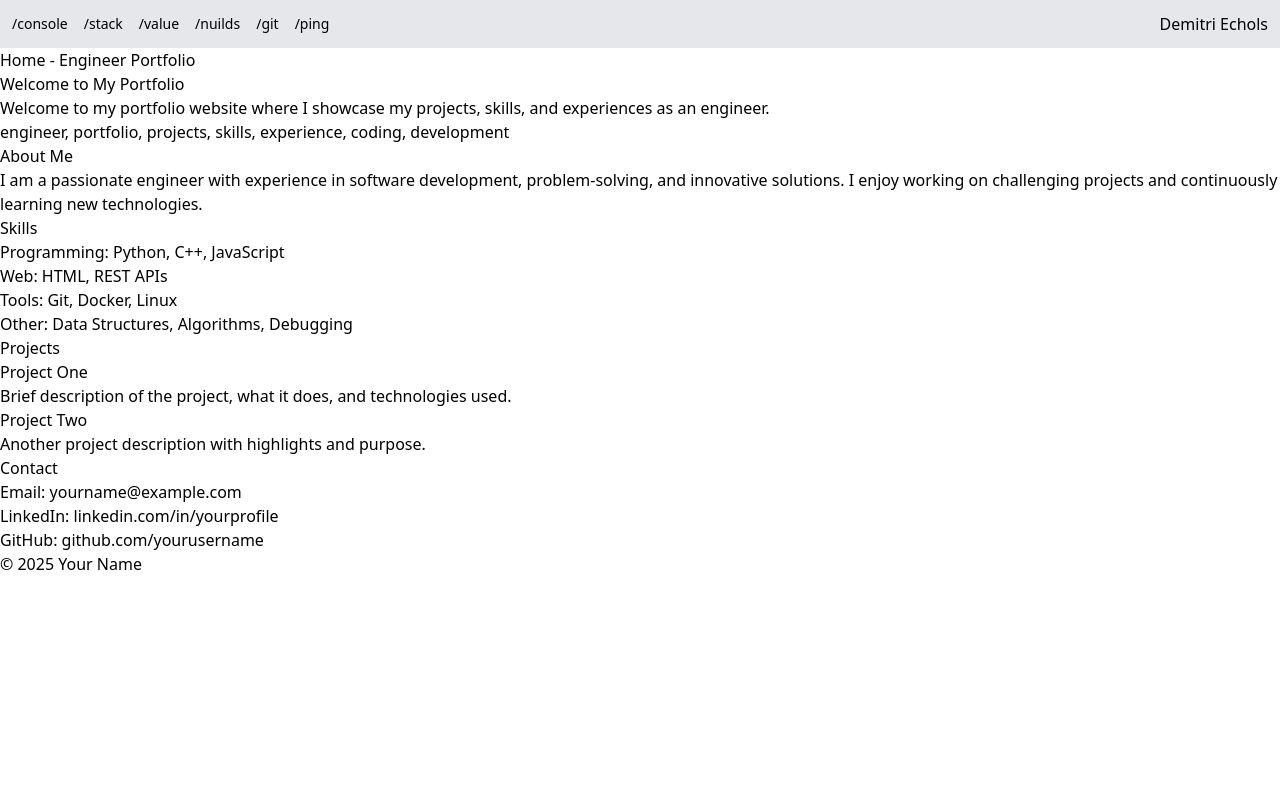
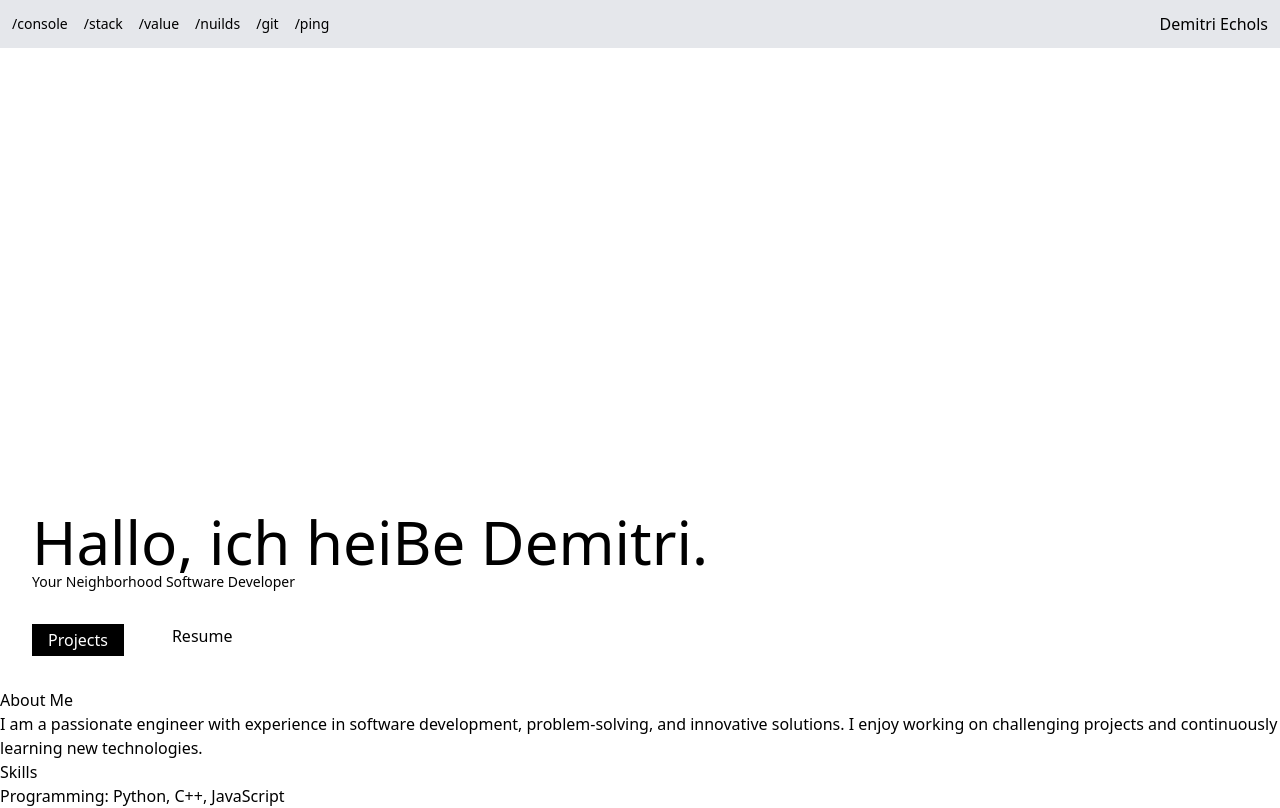
Before and after one commit to CEODemitri/engineer_port, a SvelteKit app: page / in a window 1280 px wide. Shown: the top 808 px of the page. Built offline with nearby package versions, Linux system fonts and the light colour scheme.

Commit message:
refactor: hero section layout beginnings

```diff
--- a/src/routes/+page.svelte
+++ b/src/routes/+page.svelte
@@ -10,10 +10,21 @@
 	};
 </script>
 
-<section>
-	<SectionTitle {...homeMeta} />
+<!-- hero section-->
+<section class="h-[80vh] flex flex-col gap-8 pb-8 pl-8">
+	<div class="mt-auto">
+		<h1 class="text-6xl">Hallo, ich heiBe Demitri.</h1>
+		<p class="text-sm">Your Neighborhood Software Developer</p>
+	</div>
+
+	<div class="flex gap-12">
+		<a href="#" class="bg-black text-white p-1 px-4 b">Projects</a>
+		<a href="#">Resume</a>
+	</div>
 </section>
 
+<!-- Test -->
+<!--<SectionTitle {...homeMeta} /> -->
 <div>
 	<section id="about">
 		<h2>About Me</h2>
```
